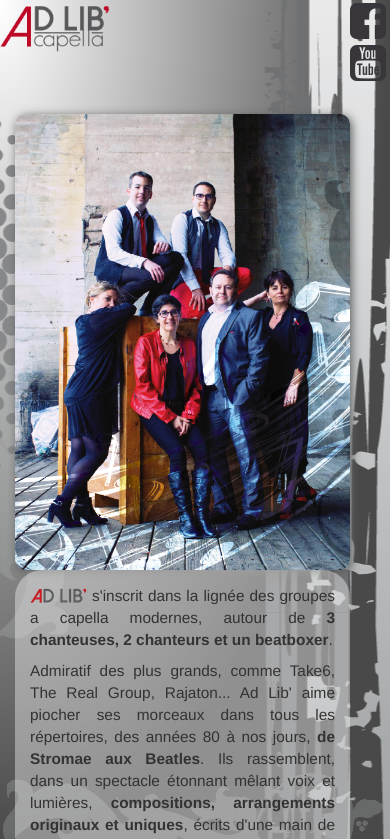
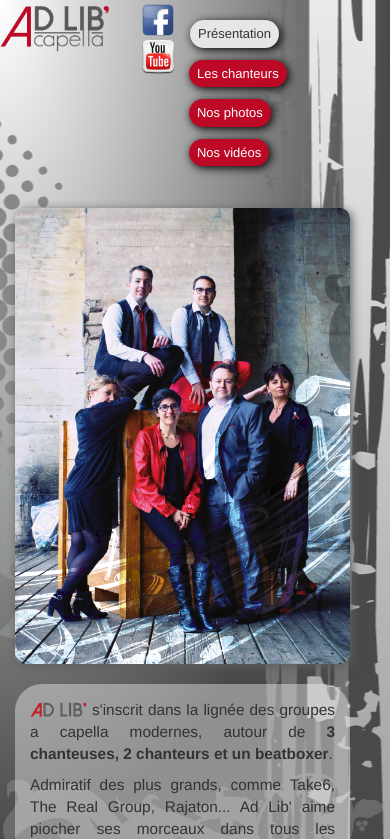
Before and after one commit to rirelus/adlib-website, a plain HTML site: page index.html in a window 390 px wide. Shown: the top 839 px of the page. Drawn offline with Linux system fonts and the light colour scheme.

Commit message:
photos + responsive global + icone réseaux sociaux

```diff
--- a/css/main.css
+++ b/css/main.css
@@ -69,7 +69,7 @@ a {
 	padding-left: 5px;
 }
 
-.menu-btn {
+.menu .menu-btn {
     border: none;
     border-radius: 18px !important;
     background-color: #BE0926;
@@ -80,26 +80,32 @@ a {
     margin-right: 15px;
 }
 
-.menu-btn:hover {
+.menu .menu-btn:hover {
 	border: none;
 }
 
-.menu-btn.actif-true {
+.menu .menu-btn.actif-true {
     color: #333;
 	background-color: #e6e6e6;
 }
 
-.menu-btn:focus {
+.menu .menu-btn:focus {
 	outline:0;
 }
 
-.menu-btn:focus:active {
+.menu .menu-btn:focus:active {
 	outline:0;
 }
 
+.menu .btn-group-xs>.btn, .btn-xs {
+font-size: 13px;padding: 4px 8px;margin-bottom: 12px;}
+
 #reseauxSociaux {
-    /* margin-left: 50%; */
-    /* margin-top: 5%; */
+    margin-top: 35%;
+}
+
+#reseauxSociaux img{
+	width: 36px;
 }
 
 #reseauxSociaux a {
@@ -153,6 +159,7 @@ a {
     width: 100%;
     border-radius: 10px;
     box-shadow: 2px 2px 10px rgb(94, 94, 94);
+	margin-bottom: 20px;
 }
 
 #presentation .br {
--- a/index.html
+++ b/index.html
@@ -54,20 +54,10 @@
 						    </div>
 						</div>
 
-						<div class="col-lg-6 col-xs-6">
-							<div class="menu" class="row" data-ng-controller="menuCtrl">
-								<div class="padding5 col-lg-12 hidden-xs">
-									<div class="btn-group" role="group" aria-label="Menu" >
-									  <button id="menu-{{link.code}}" type="button" class="menu-btn btn btn-default actif-{{link.actif}}" data-ng-if="link.visible" data-ng-repeat="link in links" data-ng-click="click(link)">{{link.nom}}</button>
-									</div>
-								</div>
-							</div>
-						</div>
-
-		    			<div class="col-xs-1">
+						<div class="col-xs-1">
 		    				<div id="reseauxSociaux">
-								<a href="http://www.facebook.com/adlibacapella"><i class="fa fa-facebook-square fa-3x"></i></a>
-		    					<a href="http://www.youtube.com/channel/UC9rj7ycpgn_PdeyuXyknPxw"><i class="fa fa-youtube-square fa-3x"></i></a>
+								<div><a href="http://www.facebook.com/adlibacapella"><img src="css/images/facebook.png"></img></a></div>
+		    					<div><a href="http://www.youtube.com/channel/UC9rj7ycpgn_PdeyuXyknPxw"><img src="css/images/youtube.png"></img></a></div>
 	    					</div>
 
 		    				<!--<div id="extraitMusic" data-ng-controller="extraitMusicCtrl">
@@ -85,23 +75,38 @@
 							</div>	-->
 		    			</div>
 
+						<div class="col-lg-8 col-xs-7">
+							<div class="menu" class="row" data-ng-controller="menuCtrl">
+								<div class="padding5 col-lg-12 hidden-xs hidden-sm">
+									<div class="btn-group" role="group" aria-label="Menu" >
+									  <button id="menu-{{link.code}}" type="button" class="menu-btn btn btn-default actif-{{link.actif}}" data-ng-if="link.visible" data-ng-repeat="link in links" data-ng-click="click(link)">{{link.nom}}</button>
+									</div>
+								</div>
+							</div>
+
+							<div class="menu" class="row" data-ng-controller="menuCtrl">
+								<div class="col-lg-12 visible-xs visible-sm">
+									<div class="btn-group btn-group-xs" role="group" aria-label="Menu">
+										<button id="menu-{{link.code}}" type="button" class="menu-btn btn btn-default actif-{{link.actif}}" data-ng-if="link.visible" data-ng-repeat="link in links" data-ng-click="click(link)">{{link.nom}}</button>
+									</div>
+								</div>
+							</div>
+
+						</div>
+
+
+
 
 					</div>
 
 					<div>
-				    	<div class="col-sm-10 col-xs-12">
+				    	<div class="col-md-10 col-xs-12">
 							<div id="content" class="row" data-ng-view>
 							</div>
 						</div>
 						<div class="padding5 col-sm-2 col-xs-2">
 
-							<div class="menu" class="row" data-ng-controller="menuCtrl">
-								<div class="col-sm-12 visible-xs">
-									<div class="btn-group btn-group-xs" role="group" aria-label="Menu">
-										<button type="button" class="menu-btn btn btn-default actif-{{link.actif}}" data-ng-if="link.visible" data-ng-repeat="link in links">{{link.nom}}</button>
-									</div>
-								</div>
-							</div>
+
 						</div>
 					</div>
 
```
